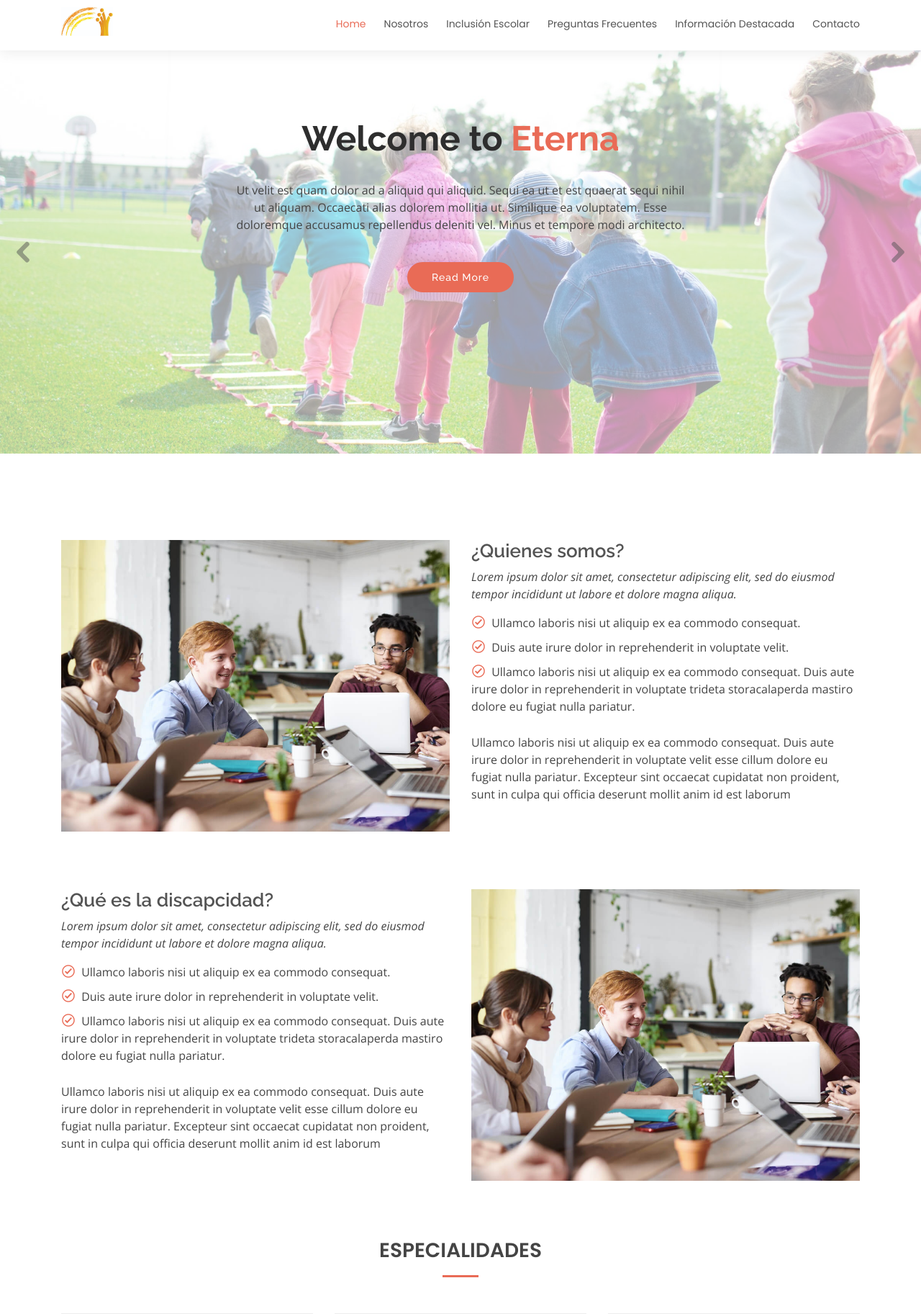
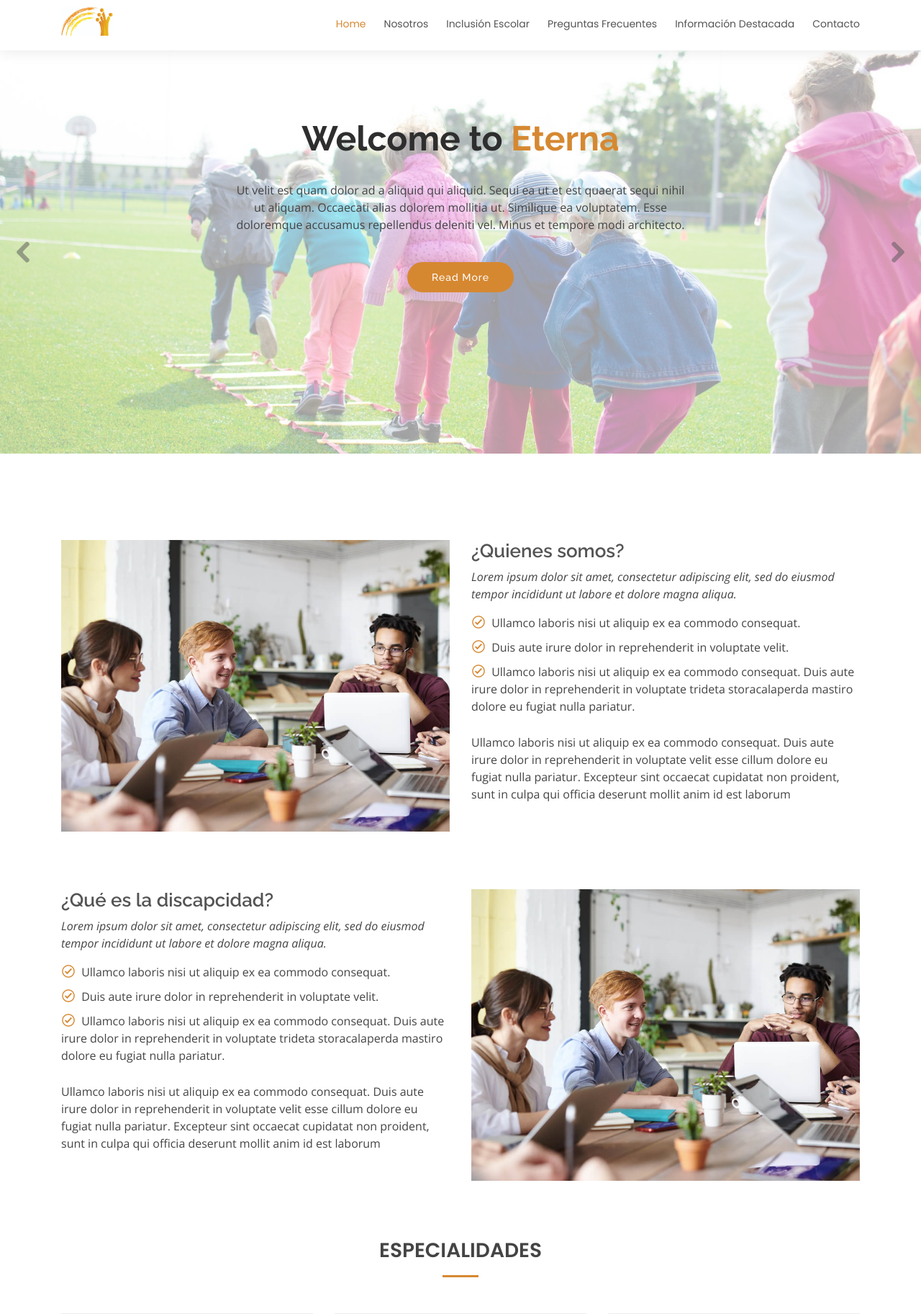
Before and after one commit to nico91d/TrabajoF, a PHP site: page / in a window 1280 px wide. Shown: the top 1825 px of the page at 72% size. Run offline with PHP 8.4, Linux system fonts and the light colour scheme; some libraries are stand-ins or nearby versions.

Commit message:
Update style.css

```diff
--- a/assets/css/style.css
+++ b/assets/css/style.css
@@ -14,18 +14,26 @@ body {
 }
 
 a {
-  color: #e96b56;
+  color: #D68831;
 }
 
 a:hover {
-  color: #D68831;
+  color: #545454;
   text-decoration: none;
 }
 
 h1, h2, h3, h4, h5, h6 {
   font-family: "Raleway", sans-serif;
 }
-
+*::selection {
+    background-color: #D68831;
+    color: #FFF;
+}
+
+*::-moz-selection {
+    background-color:#D68831;
+    color: #FFF;
+}
 /*--------------------------------------------------------------
 # Back to top button
 --------------------------------------------------------------*/
@@ -360,7 +368,7 @@ h1, h2, h3, h4, h5, h6 {
 #hero {
   width: 100%;
   height: 70vh;
-  background-color: rgba(59, 59, 59, 0.8);
+  background-color: white;
   overflow: hidden;
   padding: 0;
   margin-bottom: 120px;
@@ -411,7 +419,7 @@ h1, h2, h3, h4, h5, h6 {
 }
 
 #hero h2 span {
-  color: #e96b56;
+  color: #D68831;
 }
 
 #hero p {
@@ -491,8 +499,8 @@ h1, h2, h3, h4, h5, h6 {
   color: #fff;
   -webkit-animation-delay: 0.8s;
   animation-delay: 0.8s;
-  border: 2px solid #e96b56;
-  background: #e96b56;
+  border: 2px solid #D68831;
+  background: #D68831;
 }
 
 #hero .btn-get-started:hover {
@@ -562,7 +570,7 @@ section {
   display: block;
   width: 50px;
   height: 3px;
-  background: #e96b56;
+  background: #D68831;
   bottom: 0;
   left: calc(50% - 25px);
 }
@@ -633,7 +641,7 @@ section {
 .about .content ul i {
   font-size: 20px;
   padding-right: 4px;
-  color: #e96b56;
+  color: #D68831;
 }
 
 .about .content p:last-child {
@@ -1443,8 +1451,14 @@ section {
 }
 
 .contact .php-email-form button[type="submit"]:hover {
+<<<<<<< HEAD
   background: #e6573f;
   opacity: 0.8;
+=======
+  background: #D68831;
+  opacity: 0.8;
+}
+>>>>>>> c3e56afba6f48da99ef37ecc0c3e5d11d59cffc8
 }
 
 @-webkit-keyframes animate-loading {
```
Also changed, not shown: other parts of assets/css/style.css (+11 -11 lines).
